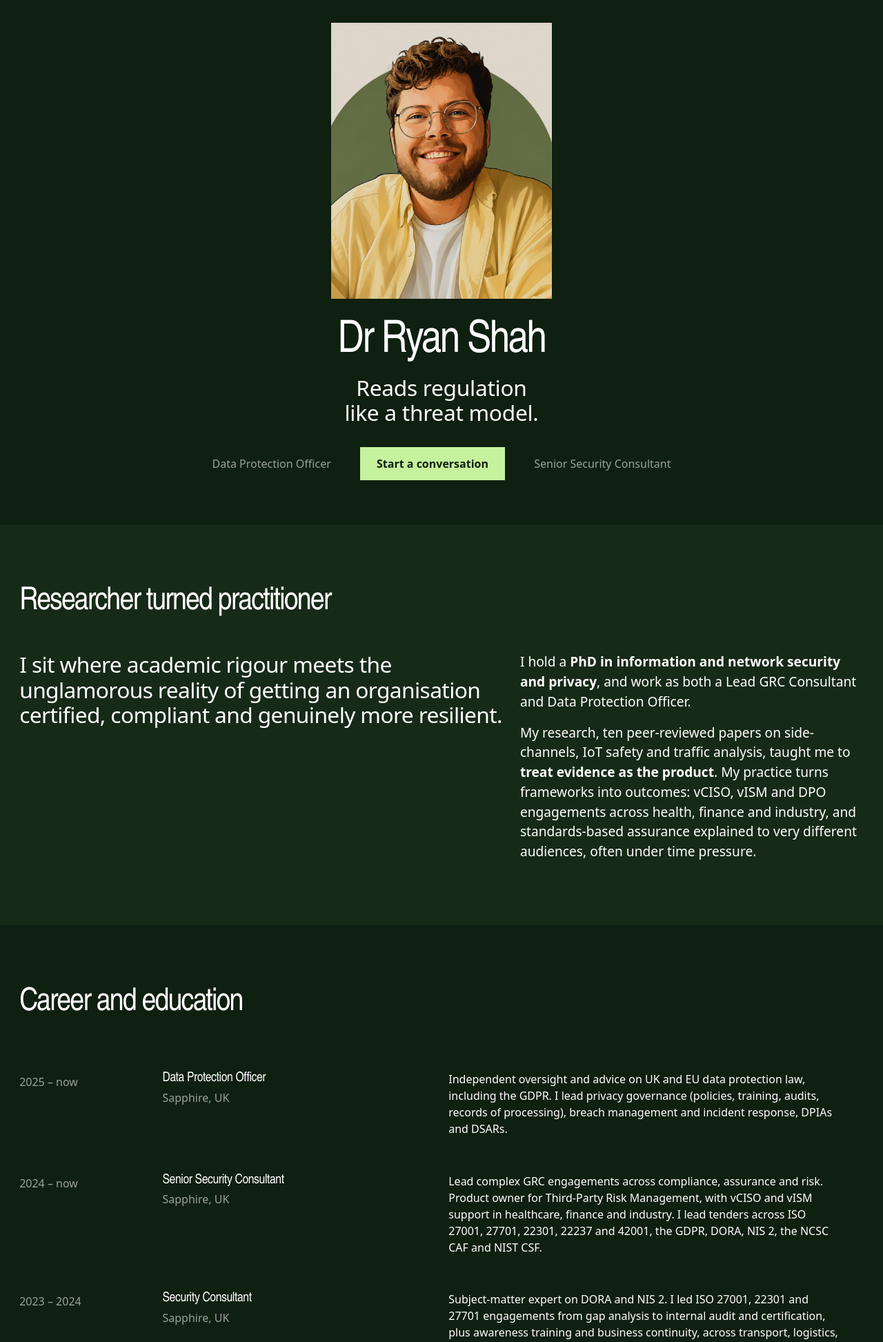
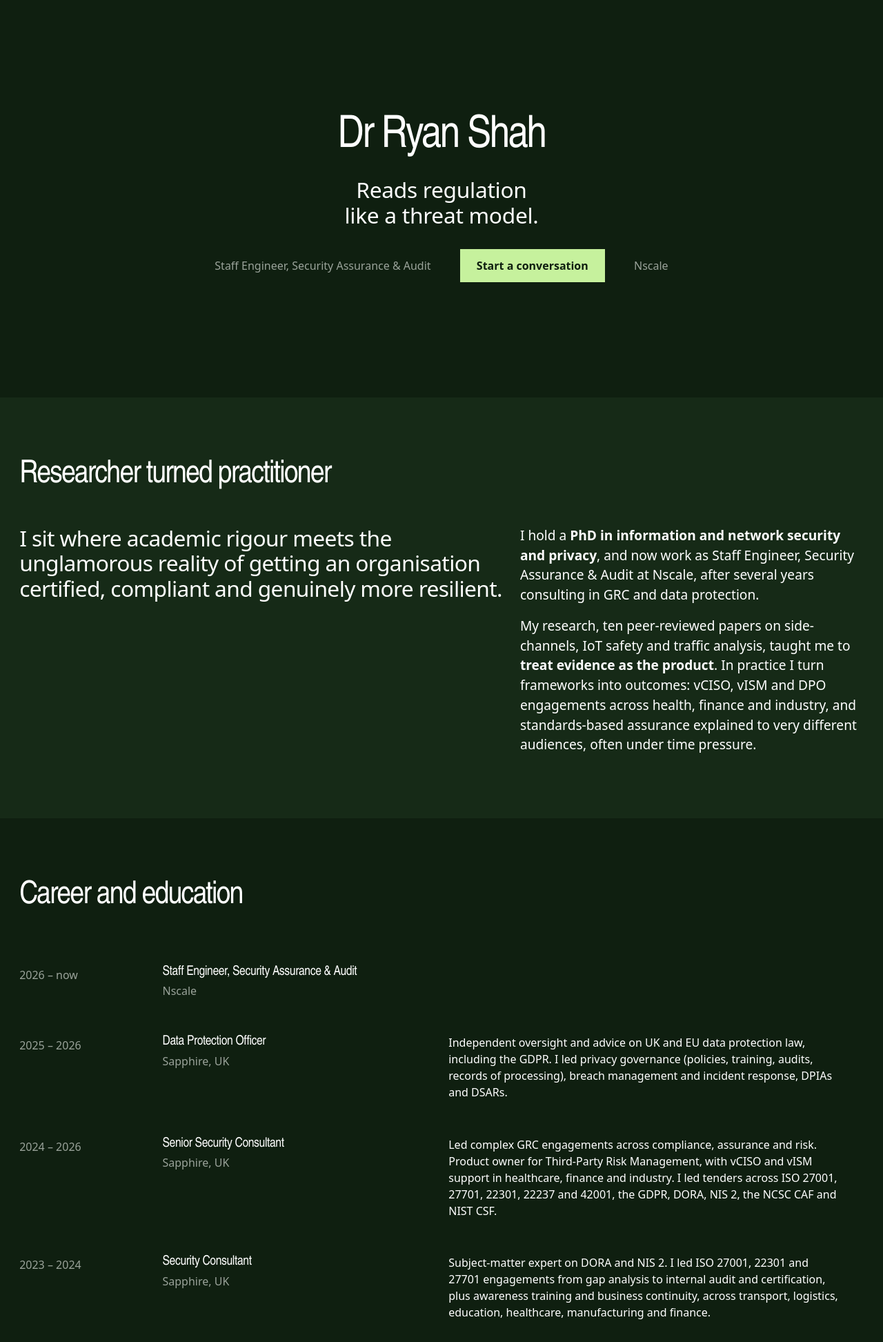
Before and after one commit to ryankshah/ryankshah.github.io, a PHP site: page / in a window 1280 px wide. Shown: the part 56-2001 px from the top of the page at 69% size. Run offline with PHP 8.4, Linux system fonts and the light colour scheme; some web fonts are replaced.

Commit message:
Update role to Nscale and simplify hero
Adds the current Staff Engineer role, closes out the Sapphire roles, and removes the portrait and research photos.

```diff
--- a/assets/app.js
+++ b/assets/app.js
@@ -214,17 +214,7 @@
             });
     }
 
-    /* ---------- Image credits dialog ----------------------------------------- */
-    function buildCredits() {
-        var open = document.getElementById('creditsOpen');
-        var dlg = document.getElementById('credits');
-        if (!open || !dlg || typeof dlg.showModal !== 'function') return;
-        open.addEventListener('click', function () { dlg.showModal(); });
-        dlg.addEventListener('click', function (e) { if (e.target === dlg) dlg.close(); });
-    }
-
     function init() {
-        buildCredits();
         buildMenu();
         buildBar();
         buildSpy();
--- a/assets/styles.css
+++ b/assets/styles.css
@@ -132,17 +132,17 @@ h1, h2, h3 {
 .sheet a:not(.btn) { font-family: var(--font-display); font-size: var(--step-sub); letter-spacing: -0.039em; line-height: 1; padding-block: 0.9rem; }
 .sheet .btn { margin-top: 1.5rem; }
 
-/* ----- Hero: one lit portrait, the name beneath it ----------------------- */
+/* ----- Hero: the name, set wide, in the dark ------------------------------ */
 .hero {
     display: flex;
     flex-direction: column;
     align-items: center;
+    justify-content: center;
     text-align: center;
-    padding: clamp(1.25rem, 2.6vw, 2.25rem) var(--margin) clamp(3rem, 5vw, 4.5rem);
+    min-height: min(calc(100svh - var(--bar)), 36rem);
+    padding: clamp(3rem, 6vw, 5rem) var(--margin);
 }
-.hero__pic { width: clamp(15rem, 25vw, 24rem); aspect-ratio: 4 / 5; margin-bottom: clamp(1.25rem, 2.4vw, 2rem); background: #f3ebde; }
-.hero__pic img { width: 100%; height: 100%; object-fit: cover; object-position: 50% 28%; filter: brightness(0.9); }
-.hero__name { font-size: var(--step-display); font-stretch: 150%; line-height: 1; margin-bottom: clamp(0.6rem, 1.2vw, 1rem); }
+.hero__name { font-size: var(--step-display); font-stretch: 150%; line-height: 1; margin-bottom: clamp(1rem, 2vw, 1.75rem); }
 .hero__line { font-size: var(--step-sub); line-height: 1.15; letter-spacing: -0.01em; max-width: 26ch; text-wrap: balance; margin-bottom: clamp(1.25rem, 2.4vw, 2rem); }
 .hero__row { display: flex; align-items: center; justify-content: center; gap: clamp(1.5rem, 3.3vw, 3rem); }
 .hero__row span { color: var(--muted); }
@@ -177,12 +177,6 @@ h1, h2, h3 {
 .filter[aria-pressed="true"] { color: var(--accent); }
 @media (hover: hover) and (pointer: fine) { .filter:hover { color: var(--ink); } .filter[aria-pressed="true"]:hover { color: var(--accent); } }
 .tool__count { color: var(--muted); font-variant-numeric: tabular-nums; }
-
-.pair { display: grid; grid-template-columns: repeat(2, minmax(0, 1fr)); column-gap: var(--gutter); row-gap: 2rem; margin-bottom: clamp(2.5rem, 5vw, 4rem); }
-.pair img { width: 100%; aspect-ratio: 3 / 2; object-fit: cover; }
-.pair figure:first-child img { filter: brightness(0.88); }
-.pair img[src*="rf-spectrum"] { object-position: 50% 38%; }
-.pair figcaption { margin-top: 0.75rem; color: var(--muted); }
 
 .lineup { width: 100%; border-collapse: collapse; }
 .lineup td { padding: 0.7rem 1.5rem 0.7rem 0; vertical-align: top; }
@@ -234,13 +228,6 @@ h1, h2, h3 {
 .foot__col li a { display: inline-block; padding-block: 0.3rem; color: var(--muted); transition: color var(--t-hover) ease; }
 @media (hover: hover) and (pointer: fine) { .foot__col li a:hover { color: var(--ink); } }
 .foot__legal { margin-top: clamp(2rem, 4vw, 3rem); color: var(--muted); font-size: var(--step-small); }
-.foot__credits { padding: 0.5rem 0; text-decoration: underline; text-underline-offset: 0.2em; color: inherit; transition: color var(--t-hover) ease; }
-@media (hover: hover) and (pointer: fine) { .foot__credits:hover { color: var(--ink); } }
-.credits { max-width: 36rem; width: calc(100% - 2 * var(--margin)); padding: 1.75rem; background: var(--surface); color: var(--ink); border: 0; }
-.credits::backdrop { background: rgba(0, 0, 0, 0.7); }
-.credits h2 { font-size: var(--step-sub); margin-bottom: 1rem; }
-.credits li + li { margin-top: 0.8rem; }
-.credits form { margin-top: 1.5rem; }
 .foot__name { font-family: var(--font-display); font-size: 1.25rem; font-stretch: 125%; letter-spacing: -0.03em; line-height: 1; }
 
 /* ----- Article pages -------------------------------------------------------- */
@@ -294,7 +281,6 @@ h1, h2, h3 {
 
 /* ----- Motion: light shifting in a room ---------------------------------- */
 @media (prefers-reduced-motion: no-preference) {
-    .hero__pic img { animation: lit 2.4s var(--ease-soft) both; }
     .hero__name, .hero__line, .hero__row { animation: rise 1100ms var(--ease-expo) both; }
     .hero__name { animation-delay: 380ms; }
     .hero__line { animation-delay: 480ms; }
@@ -303,7 +289,6 @@ h1, h2, h3 {
     .js [data-reveal].is-in { opacity: 1; transform: none; }
     .no-wait [data-reveal] { opacity: 1; transform: none; transition: none; }
 }
-@keyframes lit { from { opacity: 0; filter: brightness(0.25); } to { opacity: 1; filter: brightness(0.9); } }
 @keyframes rise { from { opacity: 0; transform: translateY(18px); } to { opacity: 1; transform: none; } }
 @media (prefers-reduced-motion: reduce) {
     html { scroll-behavior: auto; }
@@ -333,11 +318,9 @@ h1, h2, h3 {
 /* ----- Phone: its own composition ------------------------------------------ */
 @media (max-width: 640px) {
     :root { --section: 3.5rem; }
-    .hero__pic { width: 70%; max-width: 20rem; }
     .hero__row { flex-direction: column; gap: 0.9rem; width: 100%; }
     .hero__row .btn { width: 100%; }
     .about__statement { font-size: var(--step-lead); font-weight: 600; line-height: 1.4; letter-spacing: 0; }
-    .pair { grid-template-columns: 1fr; }
     .ledger li { display: block; padding-block: 1.25rem; }
     .ledger__desc { margin-top: 0.75rem; }
     .ledger__when { margin-bottom: 0.4rem; }
--- a/index.html
+++ b/index.html
@@ -3,8 +3,8 @@
 <head>
 <meta charset="UTF-8">
 <meta name="viewport" content="width=device-width, initial-scale=1">
-<title>Dr. Ryan Shah ~ Cyber Security, GRC & Data Protection</title>
-<meta name="description" content="Dr Ryan K. Shah. Data Protection Officer and Senior Security Consultant. Published researcher in side-channel security, and a practitioner across ISO 27001, DORA, NIS 2 and the NCSC CAF.">
+<title>Dr. Ryan Shah ~ Security Assurance & Audit</title>
+<meta name="description" content="Dr Ryan K. Shah. Staff Engineer, Security Assurance &amp; Audit at Nscale. Published researcher in side-channel security, and a practitioner across ISO 27001, DORA, NIS 2 and the NCSC CAF.">
 <meta name="theme-color" content="#0f1f10">
 <script>
     document.documentElement.classList.add('js');
@@ -51,15 +51,12 @@
 <main>
 
 <section class="hero" id="top">
-    <figure class="hero__pic">
-        <img src="headshot2.png" width="1254" height="1254" alt="Illustrated portrait of Dr Ryan Shah, smiling, with curly hair, glasses and a yellow shirt">
-    </figure>
     <h1 class="hero__name">Dr Ryan Shah</h1>
     <p class="hero__line">Reads regulation like a threat model.</p>
     <div class="hero__row">
-        <span>Data Protection Officer</span>
+        <span>Staff Engineer, Security Assurance &amp; Audit</span>
         <a class="btn" href="#contact">Start a conversation</a>
-        <span>Senior Security Consultant</span>
+        <span>Nscale</span>
     </div>
 </section>
 
@@ -71,8 +68,8 @@
         <div class="about">
             <p class="about__statement" data-reveal>I sit where academic rigour meets the unglamorous reality of getting an organisation certified, compliant and genuinely more resilient.</p>
             <div class="about__body" data-reveal style="--i:1">
-                <p>I hold a <strong>PhD in information and network security and privacy</strong>, and work as both a Lead GRC Consultant and Data Protection Officer.</p>
-                <p>My research, ten peer-reviewed papers on side-channels, IoT safety and traffic analysis, taught me to <strong>treat evidence as the product</strong>. My practice turns frameworks into outcomes: vCISO, vISM and DPO engagements across health, finance and industry, and standards-based assurance explained to very different audiences, often under time pressure.</p>
+                <p>I hold a <strong>PhD in information and network security and privacy</strong>, and now work as Staff Engineer, Security Assurance &amp; Audit at Nscale, after several years consulting in GRC and data protection.</p>
+                <p>My research, ten peer-reviewed papers on side-channels, IoT safety and traffic analysis, taught me to <strong>treat evidence as the product</strong>. In practice I turn frameworks into outcomes: vCISO, vISM and DPO engagements across health, finance and industry, and standards-based assurance explained to very different audiences, often under time pressure.</p>
             </div>
         </div>
     </div>
@@ -85,14 +82,18 @@
         </div>
         <ol class="ledger">
             <li data-reveal>
-                <p class="ledger__when">2025 – now</p>
-                <div class="ledger__role"><h3>Data Protection Officer</h3><p>Sapphire, UK</p></div>
-                <p class="ledger__desc">Independent oversight and advice on UK and EU data protection law, including the GDPR. I lead privacy governance (policies, training, audits, records of processing), breach management and incident response, DPIAs and DSARs.</p>
+                <p class="ledger__when">2026 – now</p>
+                <div class="ledger__role"><h3>Staff Engineer, Security Assurance &amp; Audit</h3><p>Nscale</p></div>
             </li>
             <li data-reveal>
-                <p class="ledger__when">2024 – now</p>
+                <p class="ledger__when">2025 – 2026</p>
+                <div class="ledger__role"><h3>Data Protection Officer</h3><p>Sapphire, UK</p></div>
+                <p class="ledger__desc">Independent oversight and advice on UK and EU data protection law, including the GDPR. I led privacy governance (policies, training, audits, records of processing), breach management and incident response, DPIAs and DSARs.</p>
+            </li>
+            <li data-reveal>
+                <p class="ledger__when">2024 – 2026</p>
                 <div class="ledger__role"><h3>Senior Security Consultant</h3><p>Sapphire, UK</p></div>
-                <p class="ledger__desc">Lead complex GRC engagements across compliance, assurance and risk. Product owner for Third-Party Risk Management, with vCISO and vISM support in healthcare, finance and industry. I lead tenders across ISO 27001, 27701, 22301, 22237 and 42001, the GDPR, DORA, NIS 2, the NCSC CAF and NIST CSF.</p>
+                <p class="ledger__desc">Led complex GRC engagements across compliance, assurance and risk. Product owner for Third-Party Risk Management, with vCISO and vISM support in healthcare, finance and industry. I led tenders across ISO 27001, 27701, 22301, 22237 and 42001, the GDPR, DORA, NIS 2, the NCSC CAF and NIST CSF.</p>
             </li>
             <li data-reveal>
                 <p class="ledger__when">2023 – 2024</p>
@@ -125,16 +126,6 @@
             <p>Side-channels, IoT safety and traffic analysis, 2019 to 2025.</p>
         </div>
 
-        <div class="pair">
-            <figure data-reveal>
-                <img src="assets/robot-line.jpg" width="1920" height="1280" alt="A white robot arm picking parts from a production line in a bright laboratory" loading="lazy" decoding="async">
-                <figcaption>A robot arm at work: the target of the 2022 to 2025 papers.</figcaption>
-            </figure>
-            <figure data-reveal style="--i:1">
-                <img src="assets/rf-spectrum.jpg" width="1920" height="1440" alt="A spectrum analyser screen showing one sharp spike standing out of flat radio noise" loading="lazy" decoding="async">
-                <figcaption>One spike in the noise: a signal nobody meant to send.</figcaption>
-            </figure>
-        </div>
 
         <div class="tool" id="pubTool" hidden data-reveal>
             <div class="filters" id="filters" role="group" aria-label="Filter publications by theme">
@@ -179,7 +170,7 @@
                 </div>
                 <div class="cap">
                     <h3>Data protection</h3>
-                    <ul><li>DPO and vDPO</li><li>DPIA</li><li>DSAR</li><li>Breach response</li><li>Privacy governance</li></ul>
+                    <ul><li>DPIA</li><li>DSAR</li><li>Breach response</li><li>Privacy governance</li></ul>
                 </div>
             </div>
             <div class="caps__col" data-reveal style="--i:1">
@@ -244,7 +235,6 @@
             <p>Working on something where governance, privacy or resilience really matters? Let us talk.</p>
         </div>
         <div class="contact__rows" data-reveal>
-            <a class="contact__row" href="https://www.sapphire.net/contact-us/" target="_blank" rel="noopener"><span>Consult via Sapphire</span><span>sapphire.net</span></a>
             <a class="contact__row" href="https://linkedin.com/in/ryankshah" target="_blank" rel="noopener"><span>LinkedIn</span><span>in/ryankshah</span></a>
             <a class="contact__row" href="https://github.com/ryankshah" target="_blank" rel="noopener"><span>GitHub</span><span>@ryankshah</span></a>
             <a class="contact__row" href="https://scholar.google.com/citations?user=ctJ21fwAAAAJ" target="_blank" rel="noopener"><span>Google Scholar</span><span>Publications</span></a>
@@ -259,7 +249,7 @@
         <div class="foot__cols">
             <div class="foot__who">
                 <p class="foot__name">Ryan Shah</p>
-                <p>Cyber security, GRC and data protection.</p>
+                <p>Security assurance, audit and GRC.</p>
             </div>
             <nav class="foot__col" aria-label="This page">
                 <h2>This page</h2>
@@ -285,25 +275,16 @@
             <nav class="foot__col" aria-label="Elsewhere">
                 <h2>Elsewhere</h2>
                 <ul>
-                    <li><a href="https://www.sapphire.net/contact-us/" target="_blank" rel="noopener">Sapphire</a></li>
                     <li><a href="https://linkedin.com/in/ryankshah" target="_blank" rel="noopener">LinkedIn</a></li>
                     <li><a href="https://github.com/ryankshah" target="_blank" rel="noopener">GitHub</a></li>
                     <li><a href="https://scholar.google.com/citations?user=ctJ21fwAAAAJ" target="_blank" rel="noopener">Google Scholar</a></li>
                 </ul>
             </nav>
         </div>
-        <p class="foot__legal">© 2026 Dr Ryan K. Shah · ryankshah.com · <button class="foot__credits" type="button" id="creditsOpen">Image credits</button></p>
+        <p class="foot__legal">© 2026 Dr Ryan K. Shah · ryankshah.com</p>
     </div>
 </footer>
 
-<dialog class="credits" id="credits" aria-labelledby="credits-h">
-    <h2 id="credits-h">Image credits</h2>
-    <ul>
-        <li>“MIREA Laboratory Industry 4.0. Digital robotic manufacturing 6” by Нечаева Лилия Александровна, <a class="link-plain" href="https://creativecommons.org/licenses/by-sa/4.0" target="_blank" rel="noopener">CC BY-SA 4.0</a>, via <a class="link-plain" href="https://commons.wikimedia.org/wiki/File:MIREA_Laboratory_Industry_4.0._Digital_robotic_manufacturing_6.jpg" target="_blank" rel="noopener">Wikimedia Commons</a>. Cropped and slightly darkened.</li>
-        <li>“Spectrum analyzer at 868.8 MHz” by Giacomo Alessandroni, <a class="link-plain" href="https://creativecommons.org/licenses/by-sa/4.0" target="_blank" rel="noopener">CC BY-SA 4.0</a>, via <a class="link-plain" href="https://commons.wikimedia.org/wiki/File:Spectrum_analyzer_at_868.8_MHz.jpg" target="_blank" rel="noopener">Wikimedia Commons</a>. Cropped.</li>
-    </ul>
-    <form method="dialog"><button class="btn" type="submit">Close</button></form>
-</dialog>
 
 <script src="assets/app.js"></script>
 </body>
--- a/posts/adaptive-by-design-ai-worms-and-offensive-capability.html
+++ b/posts/adaptive-by-design-ai-worms-and-offensive-capability.html
@@ -227,7 +227,7 @@
         <div class="foot__cols">
             <div class="foot__who">
                 <p class="foot__name">Ryan Shah</p>
-                <p>Cyber security, GRC and data protection.</p>
+                <p>Security assurance, audit and GRC.</p>
             </div>
             <nav class="foot__col" aria-label="The site">
                 <h2>The site</h2>
@@ -253,7 +253,6 @@
             <nav class="foot__col" aria-label="Elsewhere">
                 <h2>Elsewhere</h2>
                 <ul>
-                    <li><a href="https://www.sapphire.net/contact-us/" target="_blank" rel="noopener">Sapphire</a></li>
                     <li><a href="https://linkedin.com/in/ryankshah" target="_blank" rel="noopener">LinkedIn</a></li>
                     <li><a href="https://github.com/ryankshah" target="_blank" rel="noopener">GitHub</a></li>
                     <li><a href="https://scholar.google.com/citations?user=ctJ21fwAAAAJ" target="_blank" rel="noopener">Google Scholar</a></li>
--- a/posts/reading-regulation-like-a-threat-model.html
+++ b/posts/reading-regulation-like-a-threat-model.html
@@ -165,7 +165,7 @@
         <div class="foot__cols">
             <div class="foot__who">
                 <p class="foot__name">Ryan Shah</p>
-                <p>Cyber security, GRC and data protection.</p>
+                <p>Security assurance, audit and GRC.</p>
             </div>
             <nav class="foot__col" aria-label="The site">
                 <h2>The site</h2>
@@ -191,7 +191,6 @@
             <nav class="foot__col" aria-label="Elsewhere">
                 <h2>Elsewhere</h2>
                 <ul>
-                    <li><a href="https://www.sapphire.net/contact-us/" target="_blank" rel="noopener">Sapphire</a></li>
                     <li><a href="https://linkedin.com/in/ryankshah" target="_blank" rel="noopener">LinkedIn</a></li>
                     <li><a href="https://github.com/ryankshah" target="_blank" rel="noopener">GitHub</a></li>
                     <li><a href="https://scholar.google.com/citations?user=ctJ21fwAAAAJ" target="_blank" rel="noopener">Google Scholar</a></li>
--- a/posts/supply-chain-due-diligence-without-the-theatre.html
+++ b/posts/supply-chain-due-diligence-without-the-theatre.html
@@ -255,7 +255,7 @@
         <div class="foot__cols">
             <div class="foot__who">
                 <p class="foot__name">Ryan Shah</p>
-                <p>Cyber security, GRC and data protection.</p>
+                <p>Security assurance, audit and GRC.</p>
             </div>
             <nav class="foot__col" aria-label="The site">
                 <h2>The site</h2>
@@ -281,7 +281,6 @@
             <nav class="foot__col" aria-label="Elsewhere">
                 <h2>Elsewhere</h2>
                 <ul>
-                    <li><a href="https://www.sapphire.net/contact-us/" target="_blank" rel="noopener">Sapphire</a></li>
                     <li><a href="https://linkedin.com/in/ryankshah" target="_blank" rel="noopener">LinkedIn</a></li>
                     <li><a href="https://github.com/ryankshah" target="_blank" rel="noopener">GitHub</a></li>
                     <li><a href="https://scholar.google.com/citations?user=ctJ21fwAAAAJ" target="_blank" rel="noopener">Google Scholar</a></li>
--- a/posts/understanding-the-criticality-of-securing-our-robots.html
+++ b/posts/understanding-the-criticality-of-securing-our-robots.html
@@ -171,7 +171,7 @@
         <div class="foot__cols">
             <div class="foot__who">
                 <p class="foot__name">Ryan Shah</p>
-                <p>Cyber security, GRC and data protection.</p>
+                <p>Security assurance, audit and GRC.</p>
             </div>
             <nav class="foot__col" aria-label="The site">
                 <h2>The site</h2>
@@ -197,7 +197,6 @@
             <nav class="foot__col" aria-label="Elsewhere">
                 <h2>Elsewhere</h2>
                 <ul>
-                    <li><a href="https://www.sapphire.net/contact-us/" target="_blank" rel="noopener">Sapphire</a></li>
                     <li><a href="https://linkedin.com/in/ryankshah" target="_blank" rel="noopener">LinkedIn</a></li>
                     <li><a href="https://github.com/ryankshah" target="_blank" rel="noopener">GitHub</a></li>
                     <li><a href="https://scholar.google.com/citations?user=ctJ21fwAAAAJ" target="_blank" rel="noopener">Google Scholar</a></li>
--- a/posts/what-side-channels-taught-me-about-assurance.html
+++ b/posts/what-side-channels-taught-me-about-assurance.html
@@ -157,7 +157,7 @@
         <div class="foot__cols">
             <div class="foot__who">
                 <p class="foot__name">Ryan Shah</p>
-                <p>Cyber security, GRC and data protection.</p>
+                <p>Security assurance, audit and GRC.</p>
             </div>
             <nav class="foot__col" aria-label="The site">
                 <h2>The site</h2>
@@ -183,7 +183,6 @@
             <nav class="foot__col" aria-label="Elsewhere">
                 <h2>Elsewhere</h2>
                 <ul>
-                    <li><a href="https://www.sapphire.net/contact-us/" target="_blank" rel="noopener">Sapphire</a></li>
                     <li><a href="https://linkedin.com/in/ryankshah" target="_blank" rel="noopener">LinkedIn</a></li>
                     <li><a href="https://github.com/ryankshah" target="_blank" rel="noopener">GitHub</a></li>
                     <li><a href="https://scholar.google.com/citations?user=ctJ21fwAAAAJ" target="_blank" rel="noopener">Google Scholar</a></li>
--- a/writing.html
+++ b/writing.html
@@ -77,7 +77,7 @@
         <div class="foot__cols">
             <div class="foot__who">
                 <p class="foot__name">Ryan Shah</p>
-                <p>Cyber security, GRC and data protection.</p>
+                <p>Security assurance, audit and GRC.</p>
             </div>
             <nav class="foot__col" aria-label="The site">
                 <h2>The site</h2>
@@ -103,7 +103,6 @@
             <nav class="foot__col" aria-label="Elsewhere">
                 <h2>Elsewhere</h2>
                 <ul>
-                    <li><a href="https://www.sapphire.net/contact-us/" target="_blank" rel="noopener">Sapphire</a></li>
                     <li><a href="https://linkedin.com/in/ryankshah" target="_blank" rel="noopener">LinkedIn</a></li>
                     <li><a href="https://github.com/ryankshah" target="_blank" rel="noopener">GitHub</a></li>
                     <li><a href="https://scholar.google.com/citations?user=ctJ21fwAAAAJ" target="_blank" rel="noopener">Google Scholar</a></li>
```
Also changed, not shown: assets/rf-spectrum.jpg (deleted), assets/robot-line.jpg (deleted).
